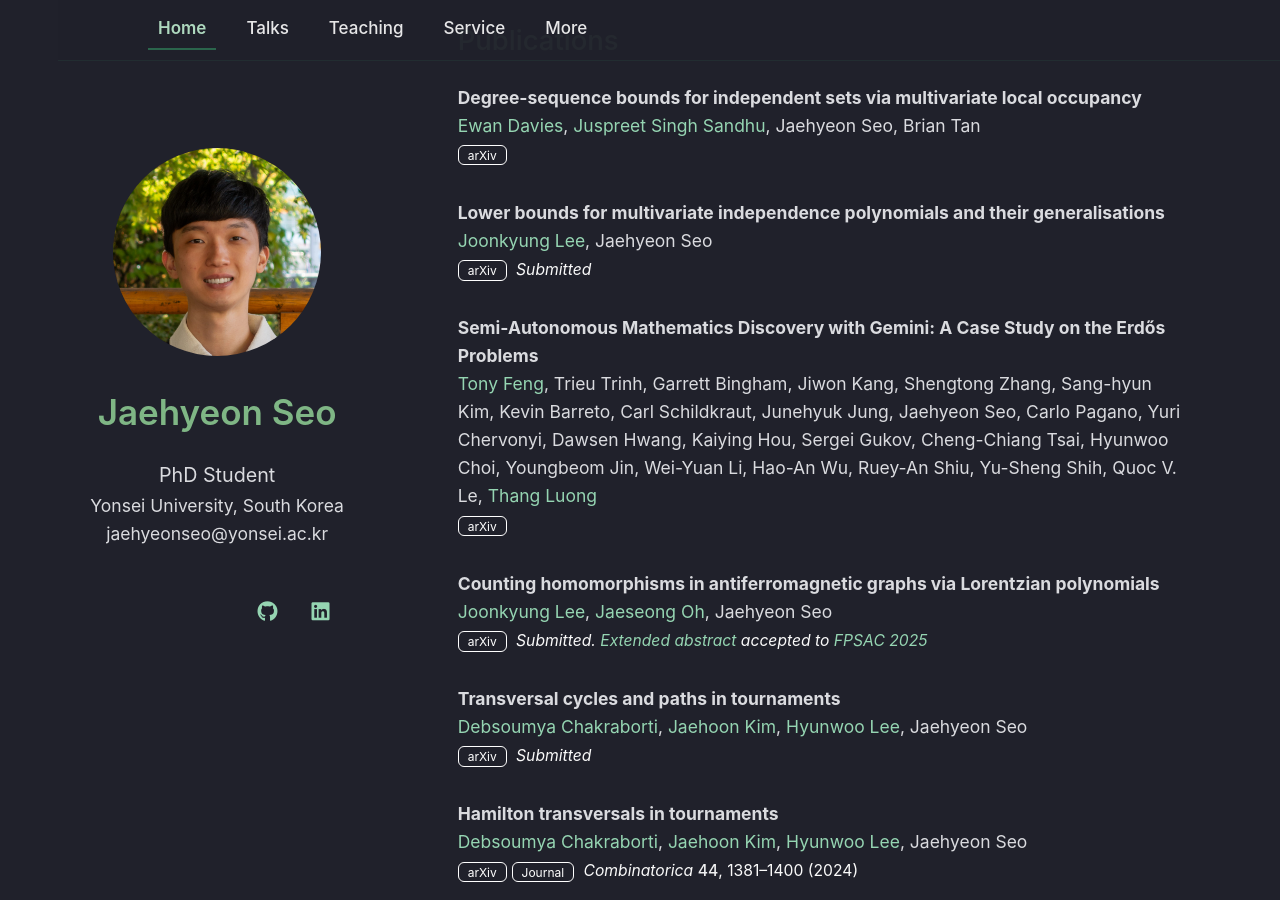
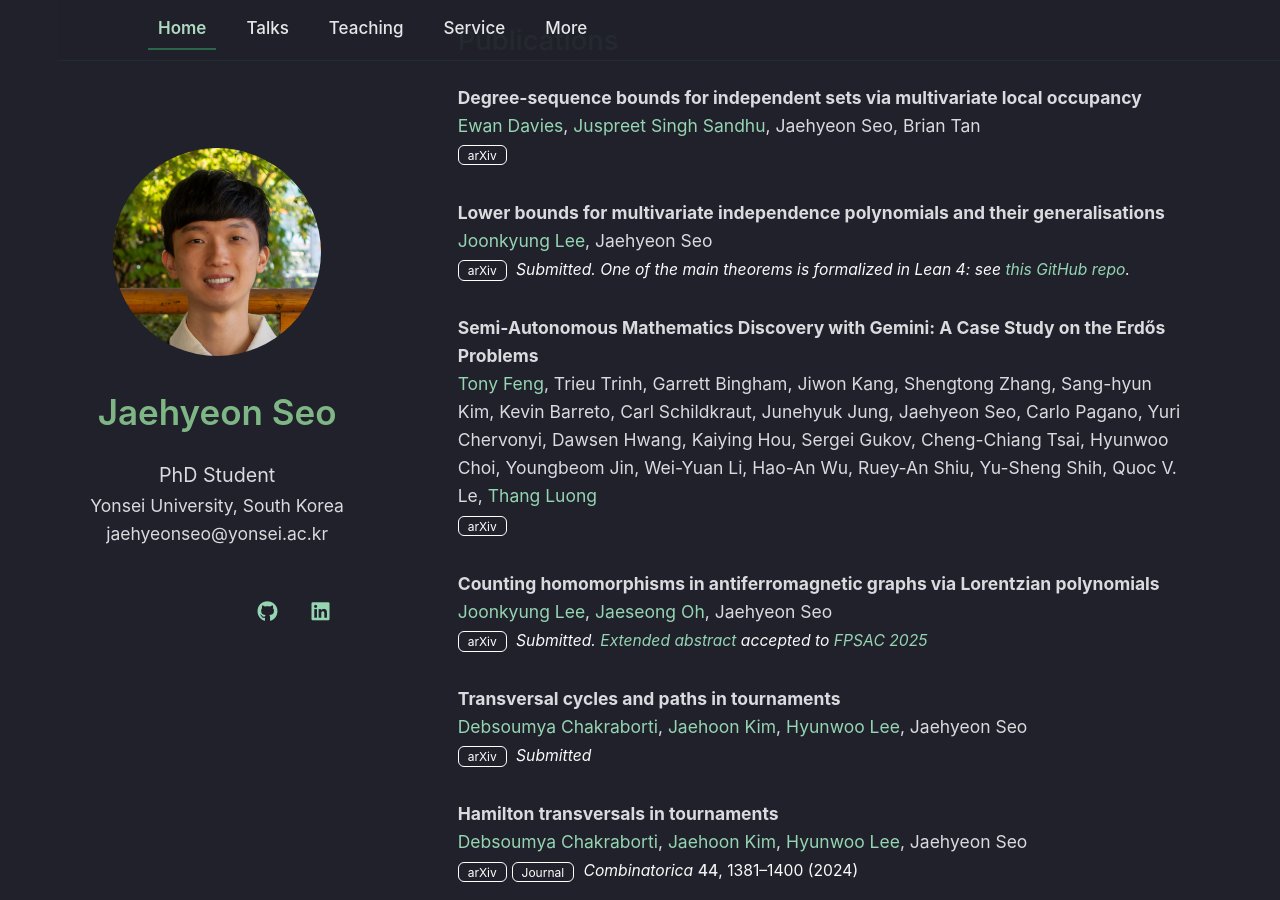
Before and after one commit to thegreatseo/thegreatseo.github.io, a Jekyll site: the page built from index.md, in a window 1280 px wide and 900 px high, scrolled down 505 px. Built offline with Jekyll 4.4.1, drawn with Linux system fonts in a browser that asks for light colours; a style sheet for code colours, icons or effects is not loaded.

Commit message:
Add a link for multivar-indep-formalize

```diff
--- a/_data/publications.yml
+++ b/_data/publications.yml
@@ -8,7 +8,7 @@ main:
   - title: Lower bounds for multivariate independence polynomials and their generalisations
     authors: Joonkyung Lee, Jaehyeon Seo
     arxiv: "2602.02450"
-    notes: Submitted
+    notes: "Submitted. One of the main theorems is formalized in Lean 4: see [this GitHub repo](https://github.com/thegreatseo/multivar-indep-formalize)."
 
   - title: "Semi-Autonomous Mathematics Discovery with Gemini: A Case Study on the Erdős Problems"
     authors: Tony Feng, Trieu Trinh, Garrett Bingham, Jiwon Kang, Shengtong Zhang, Sang-hyun Kim, Kevin Barreto, Carl Schildkraut, Junehyuk Jung, Jaehyeon Seo, Carlo Pagano, Yuri Chervonyi, Dawsen Hwang, Kaiying Hou, Sergei Gukov, Cheng-Chiang Tsai, Hyunwoo Choi, Youngbeom Jin, Wei-Yuan Li, Hao-An Wu, Ruey-An Shiu, Yu-Sheng Shih, Quoc V. Le, Thang Luong
```
